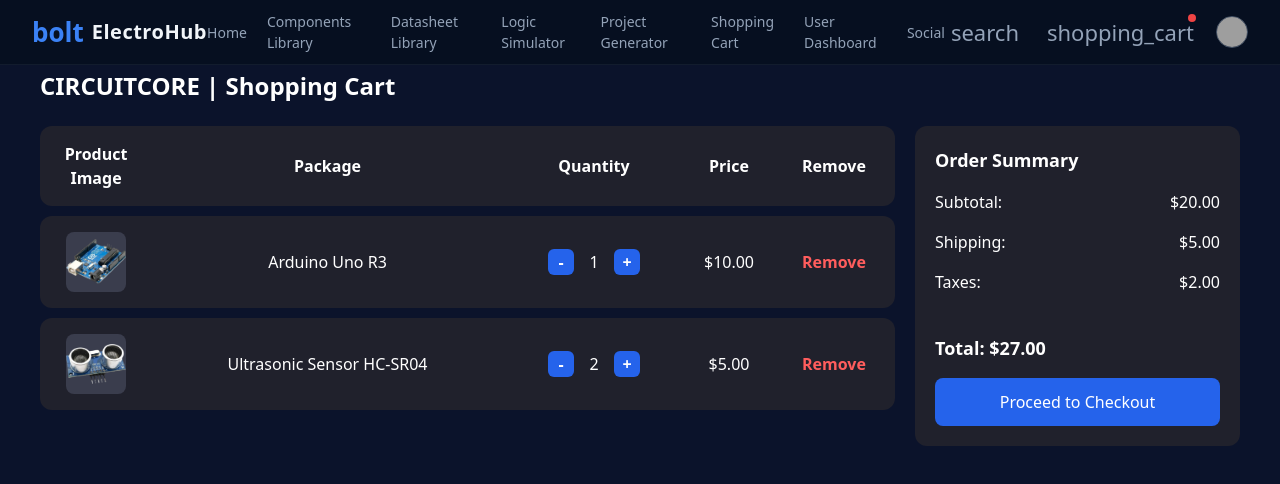
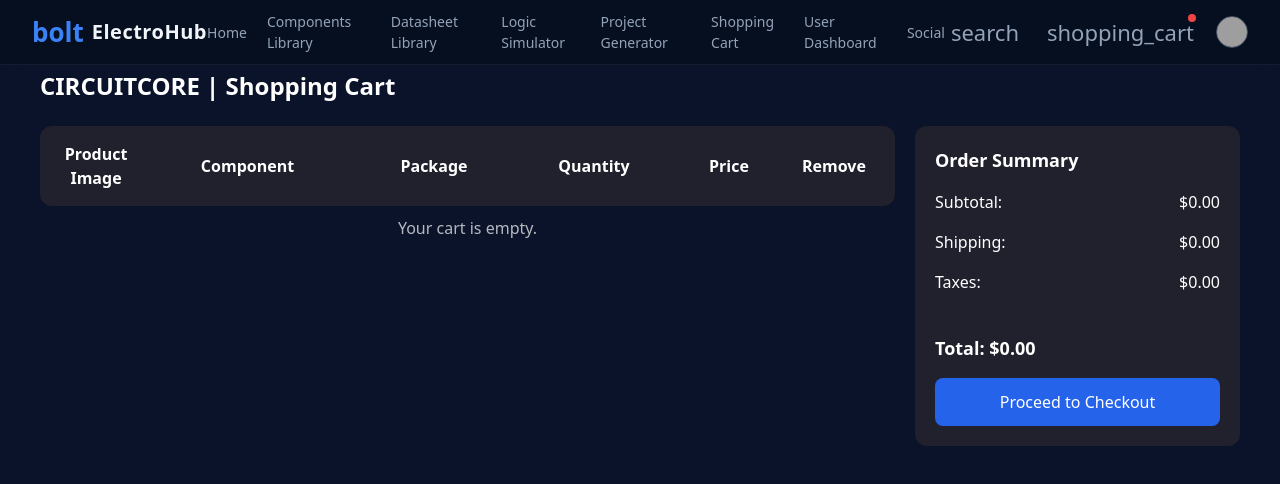
Before and after one commit to amrahmed25/electro_hub, a React (Vite) app in the folder electrohub/: page /shopping-cart in a window 1280 px wide. Shown: the top 484 px of the page. Built offline with nearby package versions, Linux system fonts and the light colour scheme; grey boxes are pictures that could not be loaded.

Commit message:
link component library with shopping cart

```diff
--- /dev/null
+++ b/electrohub/src/CartContext.jsx
@@ -0,0 +1,55 @@
+import { createContext, useContext, useState } from "react";
+
+const CartContext = createContext();
+
+export function CartProvider({ children }) {
+  const [items, setItems] = useState([]);
+
+  const addItem = (product) => {
+    setItems((prev) => {
+      const existing = prev.find((item) => item.id === product.id);
+      if (existing) {
+        return prev.map((item) =>
+          item.id === product.id
+            ? { ...item, quantity: item.quantity + 1 }
+            : item
+        );
+      }
+      return [...prev, { ...product, quantity: 1 }];
+    });
+  };
+
+  const increaseQty = (id) => {
+    setItems((prev) =>
+      prev.map((item) =>
+        item.id === id ? { ...item, quantity: item.quantity + 1 } : item
+      )
+    );
+  };
+
+  const decreaseQty = (id) => {
+    setItems((prev) =>
+      prev.map((item) =>
+        item.id === id && item.quantity > 1
+          ? { ...item, quantity: item.quantity - 1 }
+          : item
+      )
+    );
+  };
+
+  const removeItem = (id) => {
+    setItems((prev) => prev.filter((item) => item.id !== id));
+  };
+
+  return (
+    <CartContext.Provider
+      value={{ items, addItem, increaseQty, decreaseQty, removeItem }}
+    >
+      {children}
+    </CartContext.Provider>
+  );
+}
+
+export function useCart() {
+  return useContext(CartContext);
+}
--- a/electrohub/src/pages/ShoppingCart.jsx
+++ b/electrohub/src/pages/ShoppingCart.jsx
@@ -1,47 +1,8 @@
-import { useState } from "react";
 import Header from "./Header";
-
-const initialItems = [
-  {
-    id: 1,
-    name: "Arduino Uno R3",
-    image: "/images/Arduino Uno R3.png",
-    price: 10.0,
-    quantity: 1,
-  },
-  {
-    id: 2,
-    name: "Ultrasonic Sensor HC-SR04",
-    image: "/images/Ultrasonic Sensor HC-SR04.png",
-    price: 5.0,
-    quantity: 2,
-  },
-];
+import { useCart } from "../CartContext";
 
 function ShoppingCart() {
-  const [items, setItems] = useState(initialItems);
-
-  const increaseQty = (id) => {
-    setItems((prev) =>
-      prev.map((item) =>
-        item.id === id ? { ...item, quantity: item.quantity + 1 } : item
-      )
-    );
-  };
-
-  const decreaseQty = (id) => {
-    setItems((prev) =>
-      prev.map((item) =>
-        item.id === id && item.quantity > 1
-          ? { ...item, quantity: item.quantity - 1 }
-          : item
-      )
-    );
-  };
-
-  const removeItem = (id) => {
-    setItems((prev) => prev.filter((item) => item.id !== id));
-  };
+  const { items, increaseQty, decreaseQty, removeItem } = useCart();
 
   const subtotal = items.reduce(
     (sum, item) => sum + item.price * item.quantity,
@@ -53,8 +14,6 @@
 
   return (
     <div className="min-h-screen bg-[#0b132b] text-white font-sans">
-
-      {/* تم إضافة الـ Header هنا في أعلى الصفحة */}
       <Header />
 
       <div className="pt-[70px] pl-10 pr-10 pb-10">
@@ -65,8 +24,9 @@
         <div className="flex gap-5 items-start">
           {/* Cart items */}
           <div className="flex-[3]">
-            <div className="grid grid-cols-[80px_1fr_150px_100px_90px] items-center gap-2.5 text-center bg-[#20212c] rounded-xl p-4 mb-2.5 font-bold">
+            <div className="grid grid-cols-[80px_1fr_150px_150px_100px_90px] items-center gap-2.5 text-center bg-[#20212c] rounded-xl p-4 mb-2.5 font-bold">
               <div>Product Image</div>
+              <div>Component</div>
               <div>Package</div>
               <div>Quantity</div>
               <div>Price</div>
@@ -76,9 +36,9 @@
             {items.map((item) => (
               <div
                 key={item.id}
-                className="grid grid-cols-[80px_1fr_150px_100px_90px] items-center gap-2.5 text-center bg-[#20212c] rounded-xl p-4 mb-2.5"
+                className="grid grid-cols-[80px_1fr_150px_150px_100px_90px] items-center gap-2.5 text-center bg-[#20212c] rounded-xl p-4 mb-2.5"
               >
-                <div className="w-[60px] h-[60px] bg-[#3a3d4d] rounded-lg flex justify-center items-center mx-auto">
+                <div className="w-[60px] h-[60px] bg-[#3a3d4d] rounded-lg flex justify-center items-center mx-auto overflow-hidden">
                   {item.image ? (
                     <img
                       src={item.image}
@@ -89,7 +49,20 @@
                     "Image"
                   )}
                 </div>
-                <div>{item.name}</div>
+
+                <div className="text-left">
+                  <div className="font-semibold">{item.name}</div>
+                  {item.manufacturer && (
+                    <div className="text-xs text-gray-400">
+                      {item.manufacturer}
+                    </div>
+                  )}
+                </div>
+
+                <div className="text-sm text-gray-300">
+                  {item.package || "-"}
+                </div>
+
                 <div className="flex justify-center items-center gap-2.5">
                   <button
                     onClick={() => decreaseQty(item.id)}
@@ -107,7 +80,9 @@
                     +
                   </button>
                 </div>
+
                 <div>${item.price.toFixed(2)}</div>
+
                 <div
                   onClick={() => removeItem(item.id)}
                   className="text-[#ff5d5d] cursor-pointer font-bold"
```
Also changed, not shown: electrohub/src/App.jsx (+5 -2 lines).
